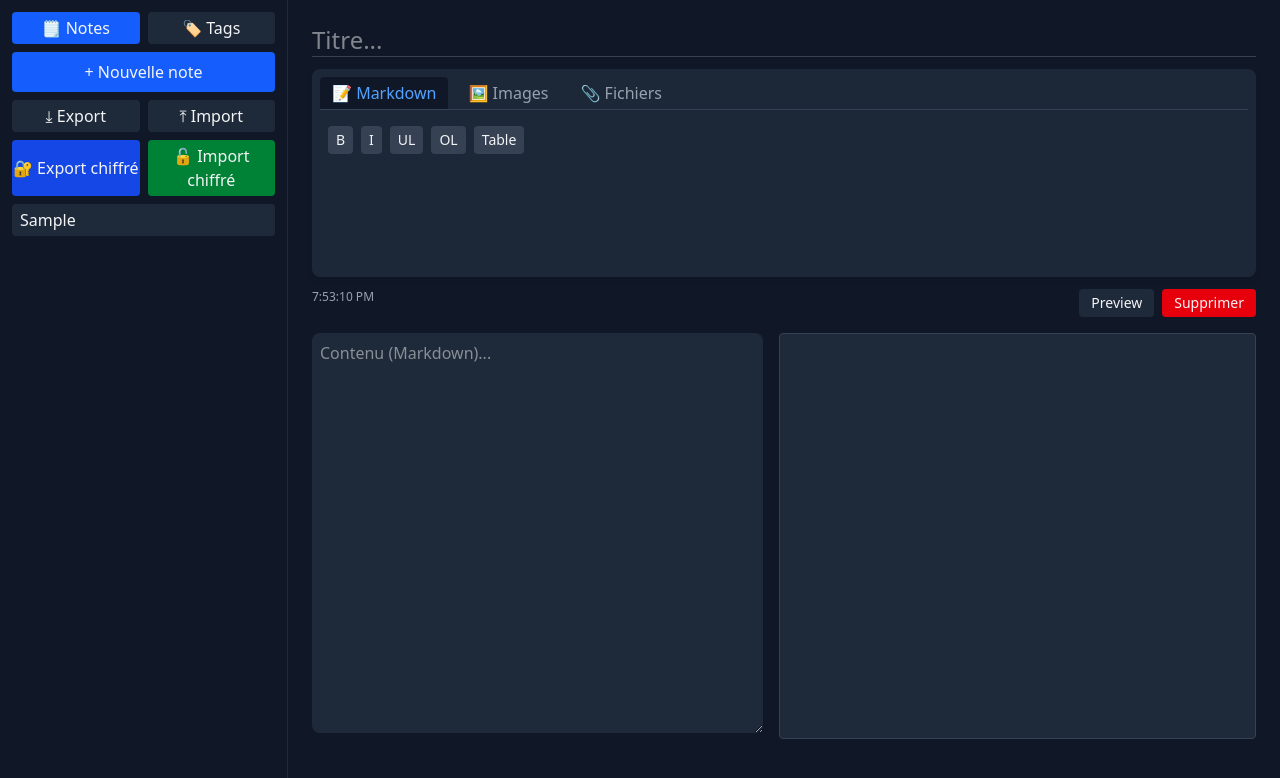
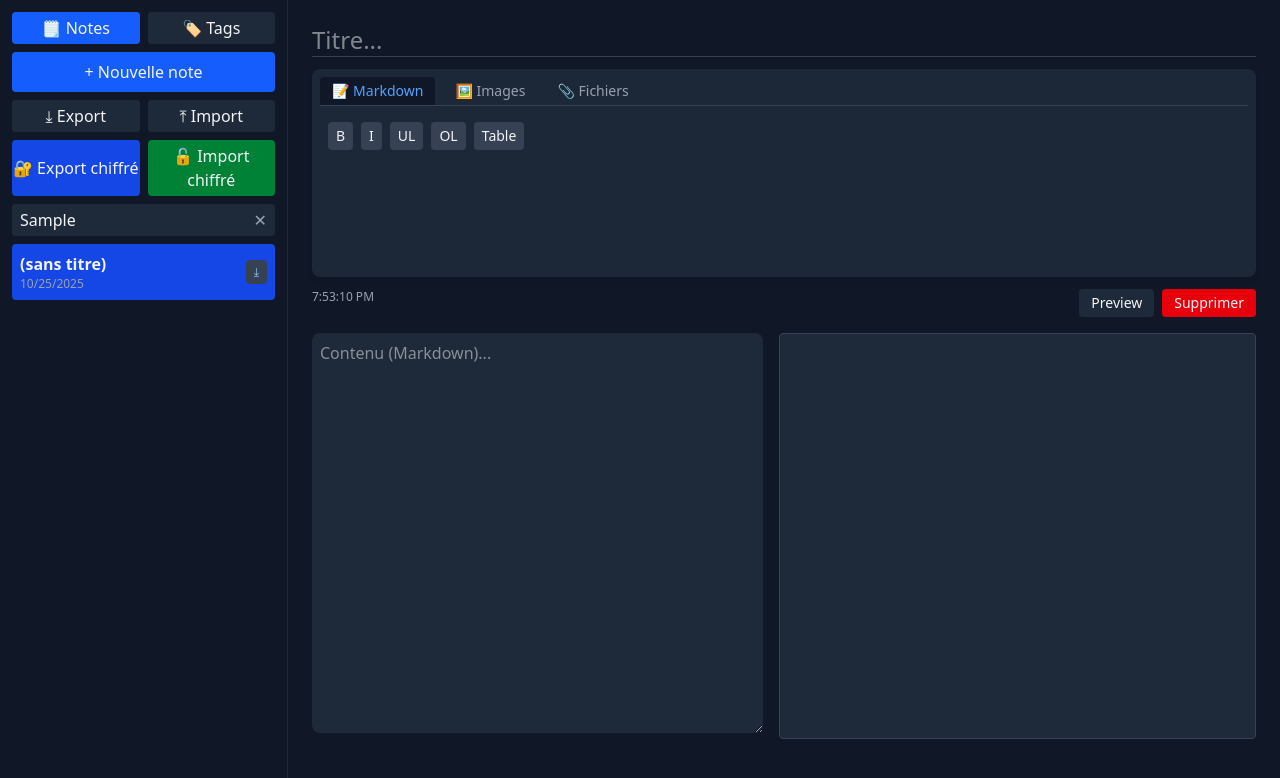
Before and after one commit to Grillon/notes-kit-1, a Next.js app: page / in a window 1280 px wide. Both pictures are taken after typing "Sample" into the empty fields and a click on the button "+ Nouvelle note". Shown: the top 778 px of the page. Built offline with nearby package versions, Linux system fonts and the light colour scheme.

Commit message:
V7.1 ajout de confort
la version 7 est orientée UX

* ajout croix rechercher
* export individuels chiffrés

```diff
--- a/app/components/NoteEditor.tsx
+++ b/app/components/NoteEditor.tsx
@@ -93,7 +93,9 @@ export default function NoteEditor({
   onInsertText={(snippet) =>
     setDraft((d) => d && { ...d, content: (d.content || '') + '\n' + snippet })
   }
+  onRemoveImage={handleRemoveImage}
 />
+
 
 
       {/* --- Pied --- */}
--- a/app/components/NoteToolbar.tsx
+++ b/app/components/NoteToolbar.tsx
@@ -1,4 +1,3 @@
-// app/components/NoteToolbar.tsx
 'use client';
 import { useState } from 'react';
 import type { ImageData } from '../types';
@@ -7,20 +6,26 @@ interface NoteToolbarProps {
   images: ImageData[];
   onAddImage: (file: File) => void;
   onInsertText: (snippet: string) => void;
+  onRemoveImage: (id: number) => void;
 }
 
-export default function NoteToolbar({ images, onAddImage, onInsertText }: NoteToolbarProps) {
+export default function NoteToolbar({
+  images,
+  onAddImage,
+  onInsertText,
+  onRemoveImage,
+}: NoteToolbarProps) {
   const [tab, setTab] = useState<'markdown' | 'images' | 'files'>('markdown');
 
   return (
     <div className="bg-gray-800/95 backdrop-blur-sm rounded-lg p-2 mb-3 sticky top-0 z-10 shadow-md h-52 flex flex-col">
-      {/* Tabs */}
+      {/* === Tabs === */}
       <div className="flex gap-2 mb-2 border-b border-gray-700">
         {['markdown', 'images', 'files'].map((t) => (
           <button
             key={t}
             onClick={() => setTab(t as any)}
-            className={`px-3 py-1 rounded-t ${
+            className={`px-3 py-1 rounded-t text-sm font-medium ${
               tab === t ? 'bg-gray-900 text-blue-400' : 'text-gray-400 hover:text-blue-300'
             }`}
           >
@@ -29,15 +34,15 @@ export default function NoteToolbar({ images, onAddImage, onInsertText }: NoteTo
         ))}
       </div>
 
-      {/* Panels */}
-      <div className="h-40 overflow-y-auto p-2 transition-all duration-300">
+      {/* === Panels === */}
+      <div className="h-full overflow-y-auto p-2">
         {tab === 'markdown' && (
           <div className="flex flex-wrap gap-2">
             {[
-              { label: 'B', code: '**gras**' },
+              { label: 'B', code: '**texte gras**' },
               { label: 'I', code: '*italique*' },
-              { label: 'UL', code: '- item' },
-              { label: 'OL', code: '1. item' },
+              { label: 'UL', code: '- élément' },
+              { label: 'OL', code: '1. élément' },
               { label: 'Table', code: '| Col1 | Col2 |\n|------|------|\n| A | B |' },
             ].map((btn) => (
               <button
@@ -53,7 +58,7 @@ export default function NoteToolbar({ images, onAddImage, onInsertText }: NoteTo
 
         {tab === 'images' && (
           <div className="space-y-2">
-            <label className="bg-gray-700 px-3 py-1 rounded cursor-pointer inline-block">
+            <label className="bg-gray-700 px-3 py-1 rounded cursor-pointer inline-block hover:bg-gray-600">
               📷 Ajouter une image
               <input
                 type="file"
@@ -67,16 +72,41 @@ export default function NoteToolbar({ images, onAddImage, onInsertText }: NoteTo
               {images.map((img) => {
                 const blobUrl = URL.createObjectURL(img.data);
                 return (
-                  <div key={img.id} className="relative border border-gray-700 rounded p-1">
-                    <img src={blobUrl} className="h-16 w-16 object-cover rounded" />
+                  <div
+                    key={img.id}
+                    className="relative border border-gray-700 rounded p-1 flex flex-col items-center bg-gray-900"
+                  >
+                    <img
+                      src={blobUrl}
+                      alt={img.name}
+                      className="h-16 w-16 object-cover rounded"
+                    />
+                    <div className="flex gap-1 mt-1">
                       <button
+                        title="Insérer dans la note"
                         onClick={() =>
                           onInsertText(`![${img.name}](image:${img.id}){width=200px align=center}`)
                         }
-                      className="absolute bottom-0 left-0 right-0 text-xs bg-blue-600 hover:bg-blue-500"
+                        className="text-xs bg-blue-600 px-2 py-0.5 rounded hover:bg-blue-500"
                       >
-                      ↳ insérer
+                        ↳
                       </button>
+                      <a
+                        title="Télécharger"
+                        href={blobUrl}
+                        download={img.name || `image-${img.id}`}
+                        className="text-xs bg-green-600 px-2 py-0.5 rounded hover:bg-green-500"
+                      >
+                        ⤓
+                      </a>
+                      <button
+                        title="Supprimer"
+                        onClick={() => onRemoveImage(img.id!)}
+                        className="text-xs bg-red-600 px-2 py-0.5 rounded hover:bg-red-500"
+                      >
+                        ✕
+                      </button>
+                    </div>
                   </div>
                 );
               })}
--- a/app/components/Sidebar.tsx
+++ b/app/components/Sidebar.tsx
@@ -1,6 +1,8 @@
 'use client';
 import React from 'react';
 import type { Note } from '../types';
+import { storage } from '../lib/storage';
+
 
 type Props = {
   notes: Note[];
@@ -37,6 +39,8 @@ export default function Sidebar({
   menuOpen,
   setMenuOpen,
 }: Props) {
+      const filtered = notes; // ✅ simple alias pour corriger l'erreur
+
   return (
     <>
       {/* === Bouton burger (mobile) === */}
@@ -142,26 +146,42 @@ export default function Sidebar({
         </div>
 
         {/* --- Barre de recherche --- */}
+        <div className="relative w-full">
   <input
     value={search}
     onChange={(e) => setSearch(e.target.value)}
     placeholder="Rechercher..."
-          className="w-full px-2 py-1 bg-gray-800 rounded"
+    className="w-full px-2 py-1 bg-gray-800 rounded pr-8"
   />
+  {search && (
+    <button
+      onClick={() => setSearch('')}
+      className="absolute right-2 top-1/2 -translate-y-1/2 text-gray-400 hover:text-red-400"
+      title="Effacer"
+    >
+      ✕
+    </button>
+  )}
+</div>
 
-        {/* --- Liste notes / tags --- */}
+
+
+
         <div className="space-y-1 max-h-[calc(100vh-200px)] overflow-y-auto">
   {sidebarView === 'notes' ? (
     notes.map((n) => (
       <div
         key={n.id}
+        className={`p-2 rounded cursor-pointer flex justify-between items-center ${
+          active?.id === n.id ? 'bg-blue-700' : 'hover:bg-gray-800'
+        }`}
+      >
+        <div
+          className="flex-1 min-w-0"
           onClick={() => {
             onSelect(n);
             setMenuOpen(false);
           }}
-                className={`p-2 rounded cursor-pointer ${
-                  active?.id === n.id ? 'bg-blue-700' : 'hover:bg-gray-800'
-                }`}
         >
           <div className="font-semibold truncate">
             {n.title || '(sans titre)'}
@@ -169,6 +189,39 @@ export default function Sidebar({
           <div className="text-xs text-gray-400">
             {new Date(n.updatedAt).toLocaleDateString()}
           </div>
+        </div>
+
+        {/* --- Export individuel chiffré --- */}
+        <button
+          onClick={async (e) => {
+            e.stopPropagation();
+            const password = prompt('Mot de passe pour le chiffrement :');
+            if (!password) return;
+
+            try {
+              const raw = await storage.exportNote(n.id);
+              const obj = JSON.parse(raw);
+              const { encryptVault } = await import('../lib/crypto-pen');
+              const encrypted = await encryptVault(password, obj);
+
+              const blob = new Blob([JSON.stringify(encrypted, null, 2)], {
+                type: 'application/pen+json',
+              });
+              const a = document.createElement('a');
+              a.href = URL.createObjectURL(blob);
+              a.download = `${n.title || 'note'}-encrypted.pen.json`;
+              a.click();
+              URL.revokeObjectURL(a.href);
+            } catch (err) {
+              console.error('Erreur export individuel', err);
+              alert('❌ Erreur lors de l’export de la note');
+            }
+          }}
+          className="ml-2 text-xs px-2 py-1 rounded bg-gray-700 hover:bg-gray-600 text-blue-300"
+          title="Exporter cette note (chiffré)"
+        >
+          ⤓
+        </button>
       </div>
     ))
   ) : (
--- a/app/lib/storage.ts
+++ b/app/lib/storage.ts
@@ -115,4 +115,19 @@ export const storage = {
   async removeImage(id: number) {
     await db.images.delete(id);
   },
+      // ... en bas de storage
+async exportNote(noteId: string): Promise<string> {
+  const note = await db.notes.get(noteId);
+  if (!note) throw new Error('Note introuvable');
+
+  const images = await db.images.where('noteId').equals(noteId).toArray();
+  const imageData = await Promise.all(
+    images.map(async (img) => ({
+      ...img,
+      data: await blobToBase64(img.data), // <-- base64 inside JSON
+    })),
+  );
+
+  return JSON.stringify({ notes: [note], images: imageData }, null, 2);
+},
 };
--- a/app/page.tsx
+++ b/app/page.tsx
@@ -95,7 +95,7 @@ export default function Page() {
     <main className="flex min-h-screen bg-gray-900 text-gray-100 overflow-hidden">
       {/* Panneau gauche */}
       <Sidebar
-        notes={filtered}
+        notes={notes}
         active={active}
         onSelect={setActive}
         onCreate={createNote}
```
Also changed, not shown: public/sw.js. Lines whose indentation alone changed are shown as unchanged.
